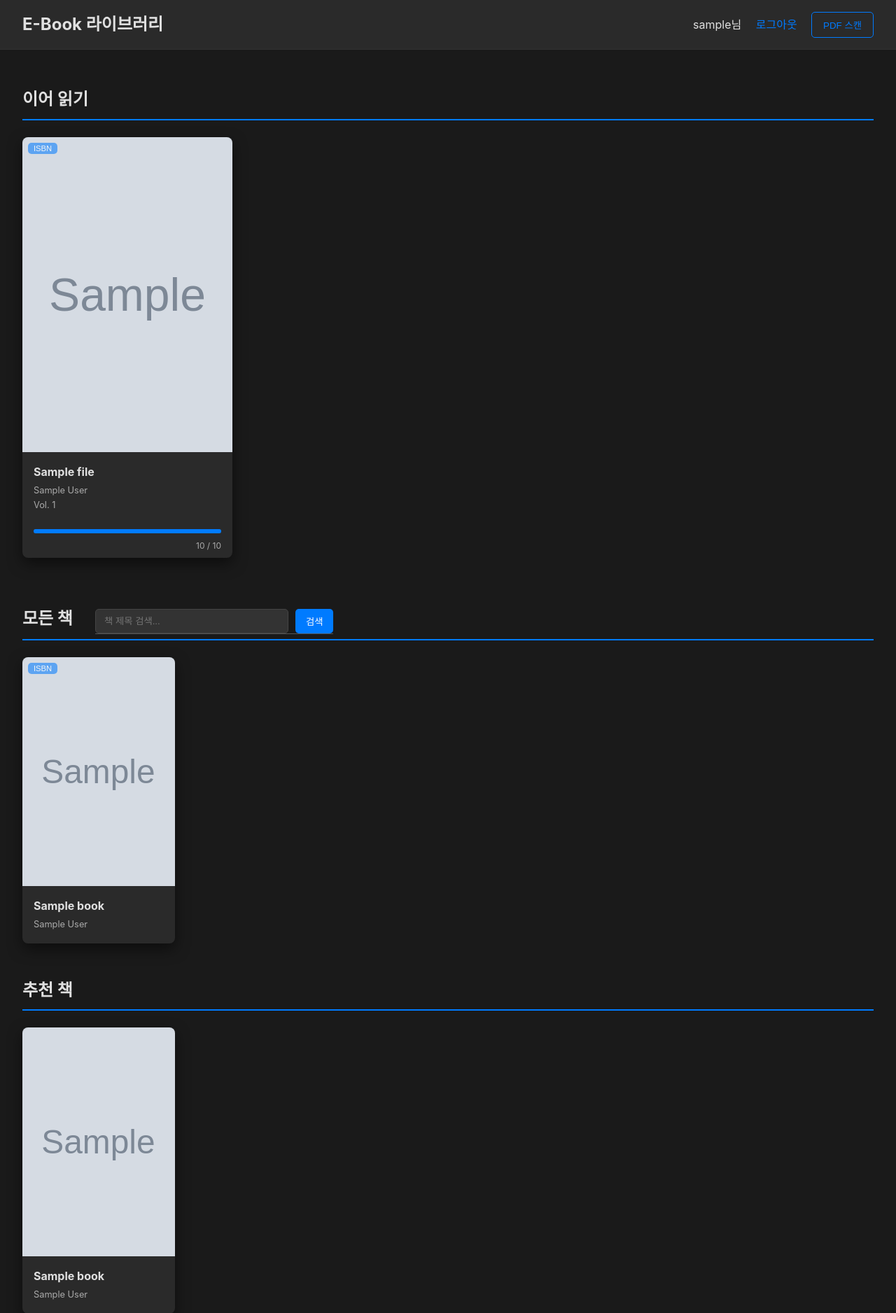
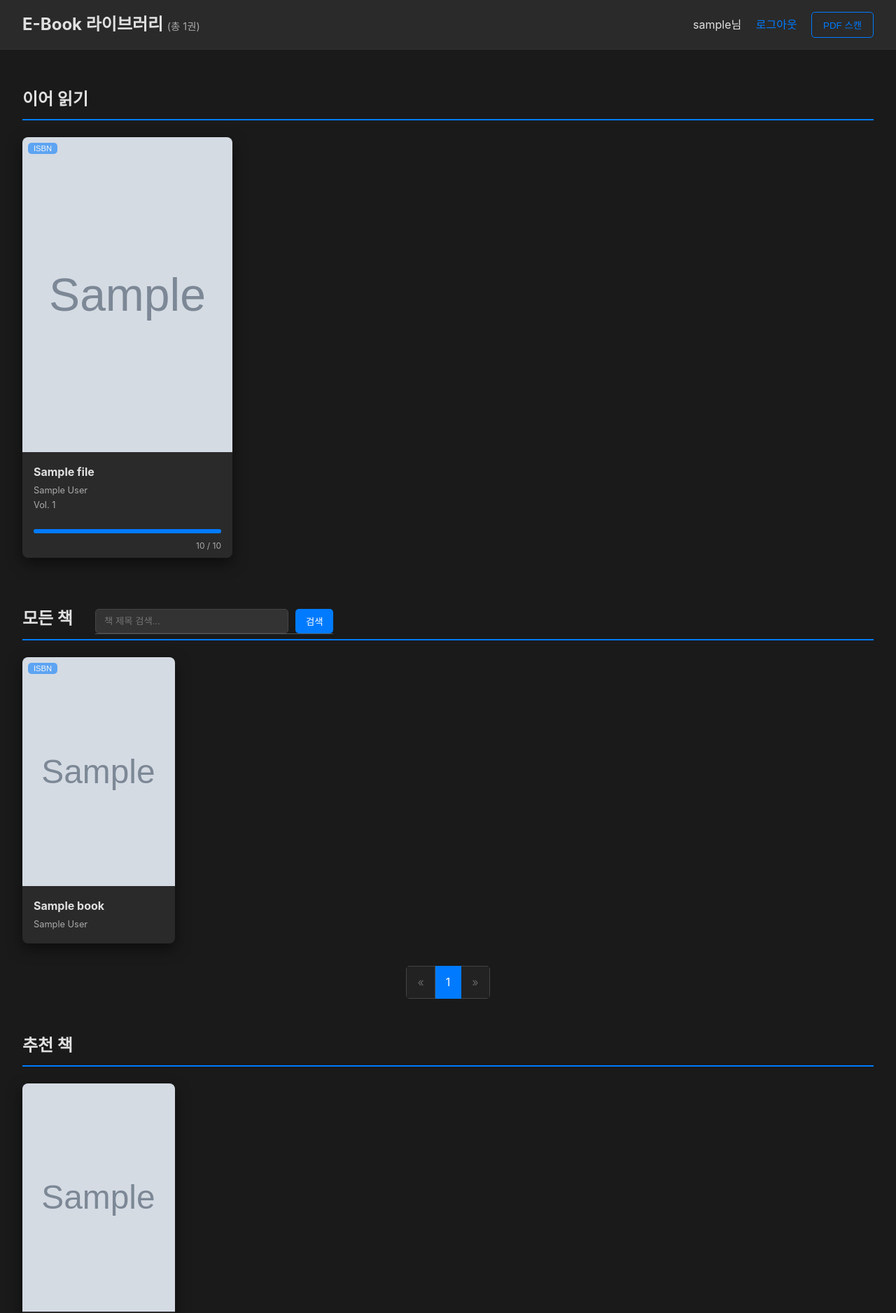
Before and after one commit to moonhole0512/pdf_e-bookReader, a Flask app: page / in a window 1280 px wide. Shown: the top 1876 px of the page at 70% size. Run offline with Flask 3, Linux system fonts and the light colour scheme; the visitor is signed in with stand-in values (Sample User, id 1); tables that the repository leaves empty hold one stand-in row (values such as "Sample post"); grey boxes marked "Sample" are stand-in pictures.

Commit message:
모든책 페이지 기능

```diff
--- a/app.py
+++ b/app.py
@@ -126,24 +126,31 @@ def index():
     recommended_groups = group_files_by_book(recommended_files_query)
 
     # 4. 모든 책 목록 (그룹화)
+    page = request.args.get('page', 1, type=int)
     search_query = request.args.get('search_query', '')
-    all_book_ids_query = db.session.query(Book.id).order_by(Book.title)
+
+    all_books_query = Book.query.order_by(Book.title)
     if search_query:
-        all_book_ids_query = all_book_ids_query.filter(Book.title.ilike(f'%{search_query}%'))
+        all_books_query = all_books_query.filter(Book.title.ilike(f'%{search_query}%'))
 
-    all_book_ids = [item[0] for item in all_book_ids_query.all()] # Remove limit for now when searching
+    pagination = all_books_query.paginate(page=page, per_page=10, error_out=False)
+    all_book_ids = [item.id for item in pagination.items]
 
     all_groups = []
     if all_book_ids:
         all_files_query = File.query.filter(File.book_id.in_(all_book_ids)).all()
         all_groups = group_files_by_book(all_files_query)
 
+    total_books = pagination.total
+
     return render_template('index.html',
                            last_read_file=last_read_state.file if last_read_state else None,
                            reading_groups=reading_groups,
                            recommended_groups=recommended_groups,
                            all_groups=all_groups,
-                           search_query=search_query)
+                           pagination=pagination,
+                           search_query=search_query,
+                           total_books=total_books)
 
 @app.route('/reader/<int:file_id>')
 def reader(file_id):
--- a/static/css/style.css
+++ b/static/css/style.css
@@ -162,6 +162,12 @@ header {
     border-bottom: 1px solid #333;
 }
 header h1 { margin: 0; font-size: 1.5rem; }
+
+.total-book-count {
+    font-size: 0.9rem;
+    color: #aaa;
+    font-weight: normal;
+}
 header nav span { margin-right: 1rem; }
 header nav a { color: var(--accent-color); text-decoration: none; }
 
@@ -206,6 +212,56 @@ header nav a { color: var(--accent-color); text-decoration: none; }
     opacity: 1;
     visibility: visible;
     bottom: 40px;
+}
+
+/* --- Pagination --- */
+.pagination-container {
+    margin-top: 2rem;
+    display: flex;
+    justify-content: center;
+}
+
+.pagination {
+    display: flex;
+    list-style: none;
+    padding: 0;
+    margin: 0;
+    border-radius: 5px;
+    overflow: hidden;
+}
+
+.page-item .page-link {
+    color: var(--text-color);
+    background-color: var(--secondary-bg);
+    border: 1px solid #444;
+    padding: 10px 15px;
+    display: block;
+    text-decoration: none;
+    transition: background-color 0.3s;
+}
+
+.page-item:not(:first-child) .page-link {
+    border-left: none;
+}
+
+.page-item:hover .page-link {
+    background-color: #3a3a3a;
+}
+
+.page-item.active .page-link {
+    background-color: var(--accent-color);
+    color: white;
+    border-color: var(--accent-color);
+}
+
+.page-item.disabled .page-link {
+    color: #666;
+    pointer-events: none;
+    background-color: #222;
+}
+
+.page-item.disabled .page-link:hover {
+    background-color: #222;
 }
 
 .library-container { padding: 2rem; }
--- a/templates/index.html
+++ b/templates/index.html
@@ -8,7 +8,7 @@
 </head>
 <body>
     <header>
-        <h1>E-Book 라이브러리</h1>
+        <h1>E-Book 라이브러리 <span class="total-book-count"> (총 {{ total_books }}권)</span></h1>
         <nav>
             <span>{{ g.user.username }}님</span>
             <a href="{{ url_for('logout') }}">로그아웃</a>
@@ -81,6 +81,30 @@
                     </div>
                 {% endfor %}
             </div>
+            {% if pagination %}
+            <nav class="pagination-container">
+                <ul class="pagination">
+                    {# Prev Page Link #}
+                    <li class="page-item {% if not pagination.has_prev %}disabled{% endif %}">
+                        <a class="page-link" href="{{ url_for('index', page=pagination.prev_num, search_query=search_query) if pagination.has_prev else '#' }}">&laquo;</a>
+                    </li>
+                    {# Page Numbers #}
+                    {% for page_num in pagination.iter_pages(left_edge=1, right_edge=1, left_current=2, right_current=2) %}
+                        {% if page_num %}
+                            <li class="page-item {% if page_num == pagination.page %}active{% endif %}">
+                                <a class="page-link" href="{{ url_for('index', page=page_num, search_query=search_query) }}">{{ page_num }}</a>
+                            </li>
+                        {% else %}
+                            <li class="page-item disabled"><span class="page-link">...</span></li>
+                        {% endif %}
+                    {% endfor %}
+                    {# Next Page Link #}
+                    <li class="page-item {% if not pagination.has_next %}disabled{% endif %}">
+                        <a class="page-link" href="{{ url_for('index', page=pagination.next_num, search_query=search_query) if pagination.has_next else '#' }}">&raquo;</a>
+                    </li>
+                </ul>
+            </nav>
+            {% endif %}
         </section>
         {% endif %}
 
```
